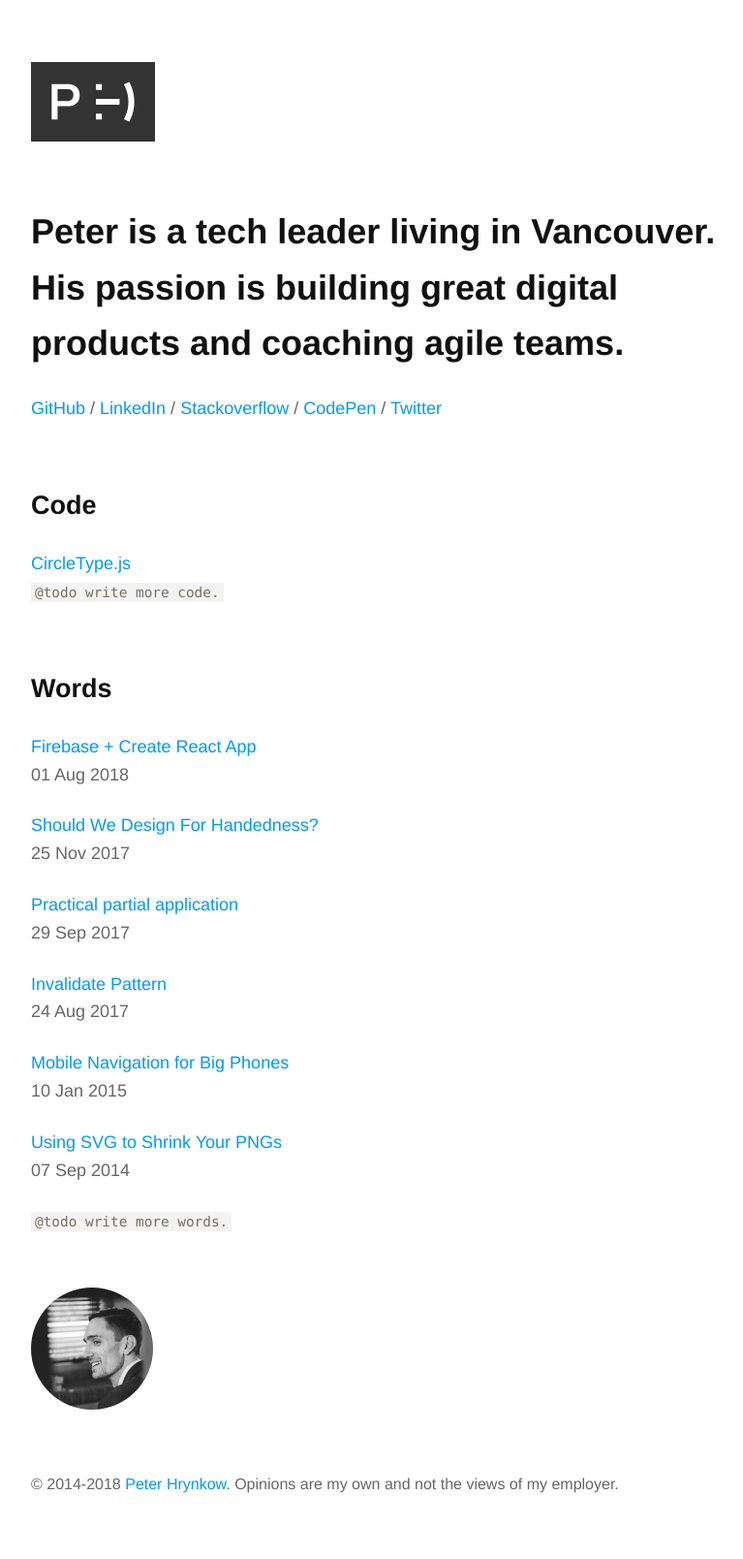
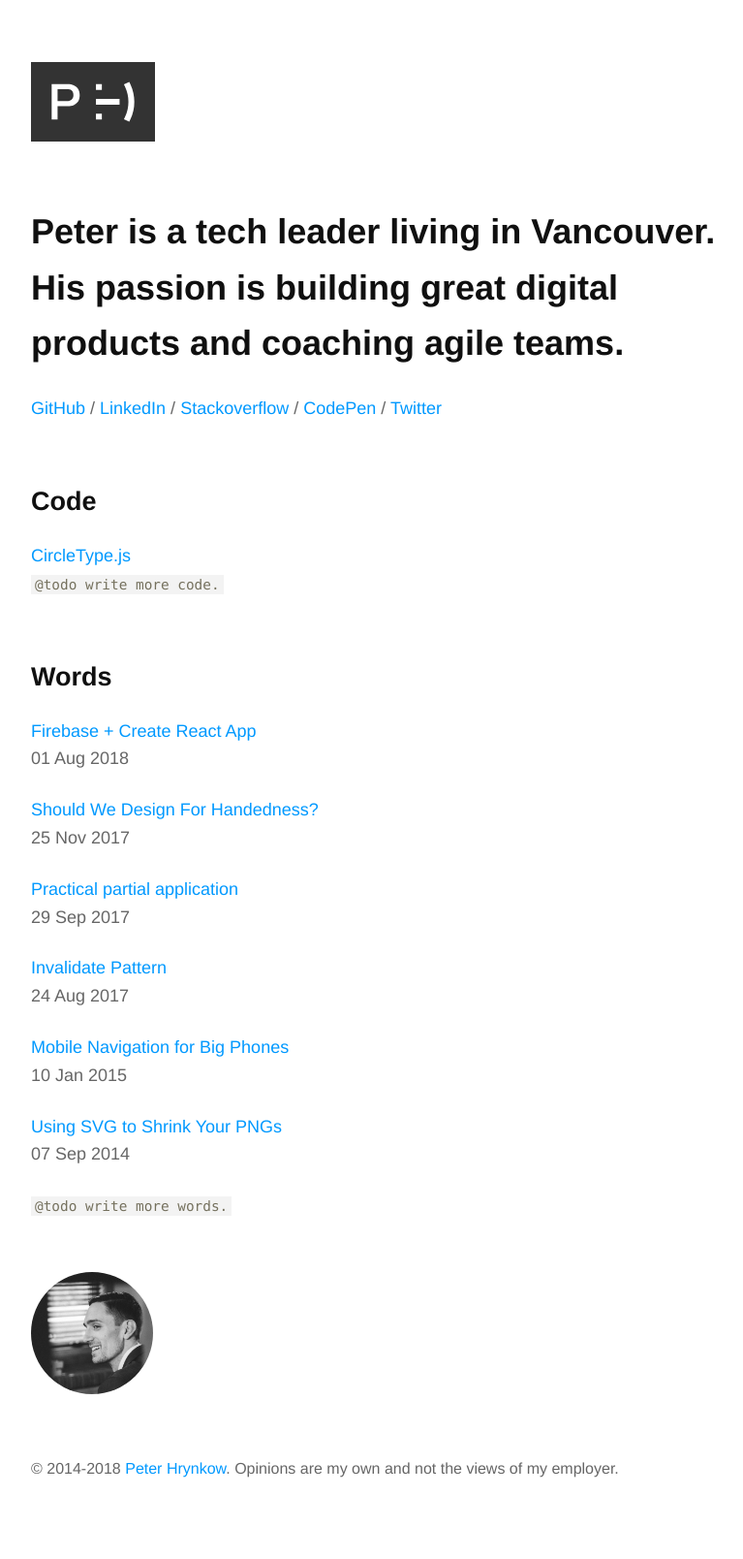
Before and after one commit to peterhry/peterhrynkow.com, a Jekyll site: the page built from index.md, in a window 1280 px wide. Shown: the whole page at 97% size, without its empty margins (224-991 px from the left). Built offline with Jekyll 4.4.1, drawn with Linux system fonts in a browser that asks for light colours; some web fonts are replaced; our own code applies the rules of GitHub Pages for plain Markdown files.

Commit message:
design tweaks

```diff
--- a/css/peterhry.css
+++ b/css/peterhry.css
@@ -93,7 +93,22 @@ a:hover {
 h1, h2, h3, h4, h5, h6 {
   color: #101010;
   margin: 4rem 0 0;
+  line-height: 1.3;
 }
+
+@media (min-width: 42em) {
+  h1 {
+    line-height: 1.4;
+  }
+}
+
+@media (min-width: 64em) {
+  h1 {
+    line-height: 1.6;
+  }
+}
+
+
 
 p, ul, ol, dl, pre, blockquote {
   margin: 1.5rem 0 0;
```
